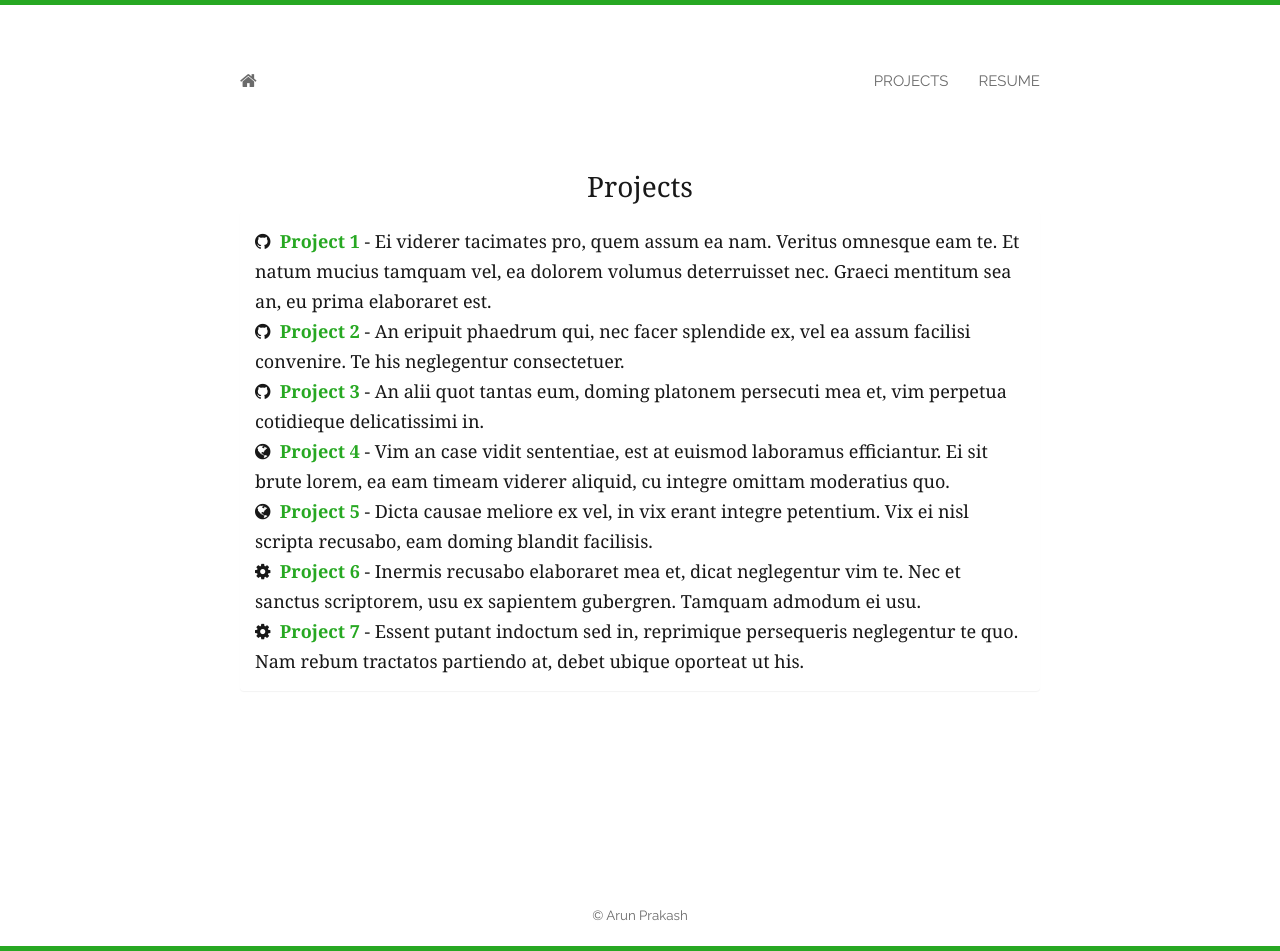
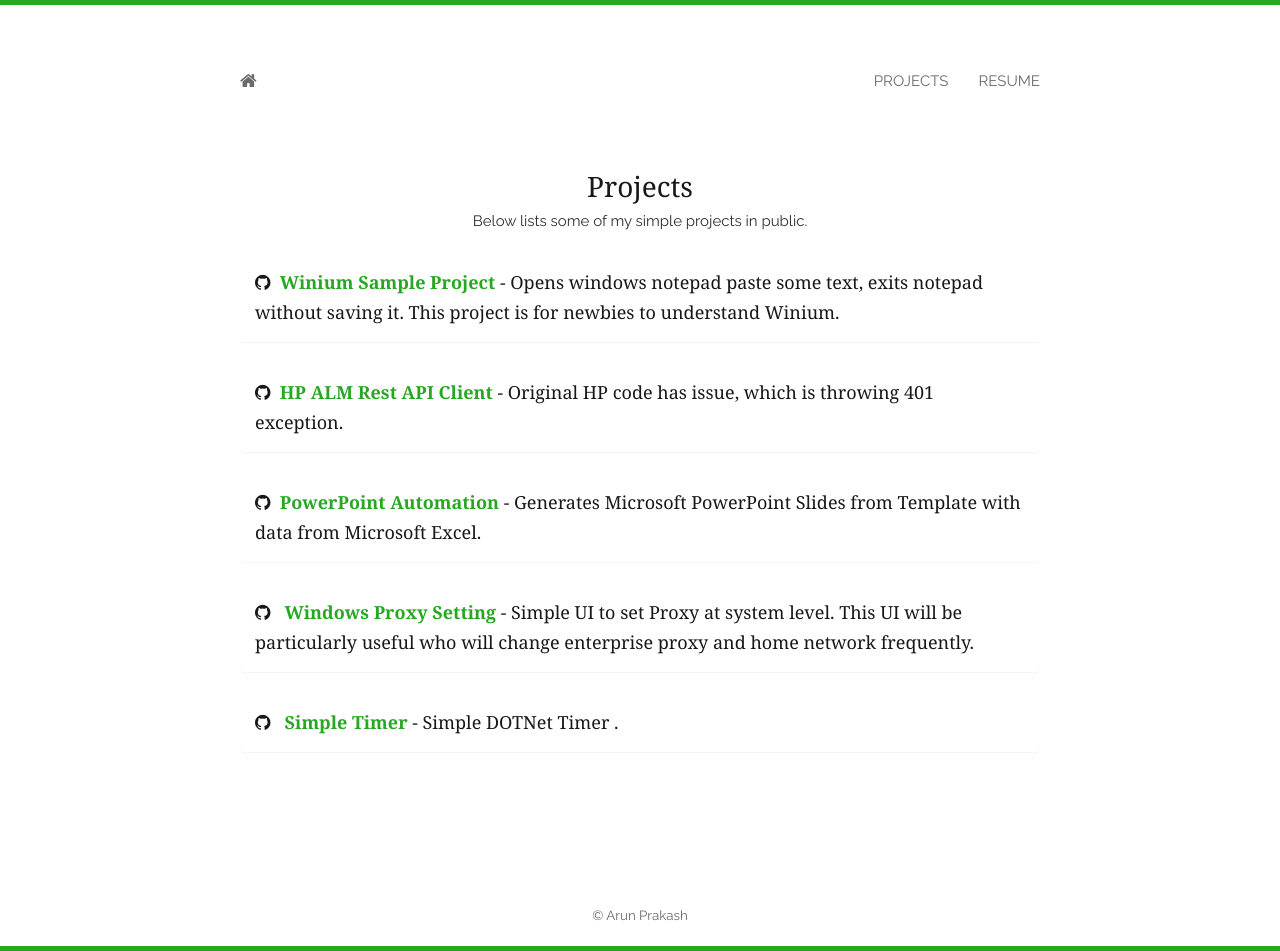
Before and after one commit to arunprakash/arunprakash.github.io, a Jekyll site: the page built from projects.html, in a window 1280 px wide. Built offline with Jekyll 4.4.1, drawn with Linux system fonts in a browser that asks for light colours; nearby versions of some CDN libraries.

Commit message:
Update projects.html

```diff
--- a/_includes/projects.html
+++ b/_includes/projects.html
@@ -1,44 +1,47 @@
 <section id="projects">
 <div class="container">
   <h3>Projects</h3>
+  <article>
+	<p>Below lists some of my simple projects in public.</p>
+</article>
   <div class="panel panel-default">
     <div class="panel-body">
 		<h5>
-			<i class="fa fa-github"></i>&nbsp;&nbsp;<strong><a href="#">Project 1</a></strong>
-			- Ei viderer tacimates pro, quem assum ea nam. Veritus omnesque eam te. Et natum mucius tamquam vel,
-			ea dolorem volumus deterruisset nec. Graeci mentitum sea an, eu prima elaboraret est.
+			<i class="fa fa-github"></i>&nbsp;&nbsp;<strong><a href="https://github.com/arunprakash/WiniumSample">Winium Sample Project</a></strong>
+			- Opens windows notepad paste some text, exits notepad without saving it. This project is for newbies to understand Winium.
 		</h5>
+    </div>
+  </div>
+  <div class="panel panel-default">
+    <div class="panel-body">
 		<h5>
-			<i class="fa fa-github"></i>&nbsp;&nbsp;<strong><a href="#">Project 2</a></strong>
-			- An eripuit phaedrum qui, nec facer splendide ex, vel ea assum facilisi convenire.
-			Te his neglegentur consectetuer.
+			<i class="fa fa-github"></i>&nbsp;&nbsp;<strong><a href="https://github.com/arunprakash/HPALM">HP ALM Rest API Client</a></strong>
+			- Original HP code has issue, which is throwing 401 exception.
 		</h5>
-    	<h5>
-			<i class="fa fa-github"></i>&nbsp;&nbsp;<strong><a href="#">Project 3</a></strong>
-			- An alii quot tantas eum, doming platonem persecuti mea et, vim perpetua cotidieque delicatissimi in.
+    </div>
+  </div>
+  <div class="panel panel-default">
+    <div class="panel-body">
+		<h5>
+			<i class="fa fa-github"></i>&nbsp;&nbsp;<strong><a href="https://github.com/arunprakash/PowerPointAutomation">PowerPoint Automation</a></strong>
+			- Generates Microsoft PowerPoint Slides from Template with data from Microsoft Excel.
 		</h5>
+    </div>
+  </div>
+  <div class="panel panel-default">
+    <div class="panel-body">
 		<h5>
-			<i class="fa fa-globe"></i>&nbsp;&nbsp;<strong><a href="#">Project 4</a></strong>
-			- Vim an case vidit sententiae, est at euismod laboramus efficiantur. Ei sit brute lorem,
-			ea eam timeam viderer aliquid, cu integre omittam moderatius quo.
+			<i class="fa fa-github"></i>&nbsp;&nbsp;<strong><a href="https://github.com/arunprakash/WindowsProxySetting"> Windows Proxy Setting</a></strong>
+			- Simple UI to set Proxy at system level. This UI will be particularly useful who will change enterprise proxy and home network frequently.
 		</h5>
+    </div>
+  </div>
+  <div class="panel panel-default">
+    <div class="panel-body">
 		<h5>
-			<i class="fa fa-globe"></i>&nbsp;&nbsp;<strong><a href="#">Project 5</a></strong>
-			- Dicta causae meliore ex vel, in vix erant integre petentium. Vix ei nisl scripta recusabo,
-			eam doming blandit facilisis.
+			<i class="fa fa-github"></i>&nbsp;&nbsp;<strong><a href="https://github.com/arunprakash/timer"> Simple Timer</a></strong>
+			-  Simple DOTNet Timer .
 		</h5>
-		<h5>
-			<i class="fa fa-cog"></i>&nbsp;&nbsp;<strong><a href="#">Project 6</a></strong>
-			- Inermis recusabo elaboraret mea et, dicat neglegentur vim te. Nec et sanctus scriptorem,
-			usu ex sapientem gubergren. Tamquam admodum ei usu.
-		</h5>
-		<h5>
-			<i class="fa fa-cog"></i>&nbsp;&nbsp;<strong><a href="#">Project 7</a></strong>
-			- Essent putant indoctum sed in, reprimique persequeris neglegentur te quo. Nam rebum
-			tractatos partiendo at, debet ubique oporteat ut his.
-		</h5>
-
-
     </div>
   </div>
 </div>
```
